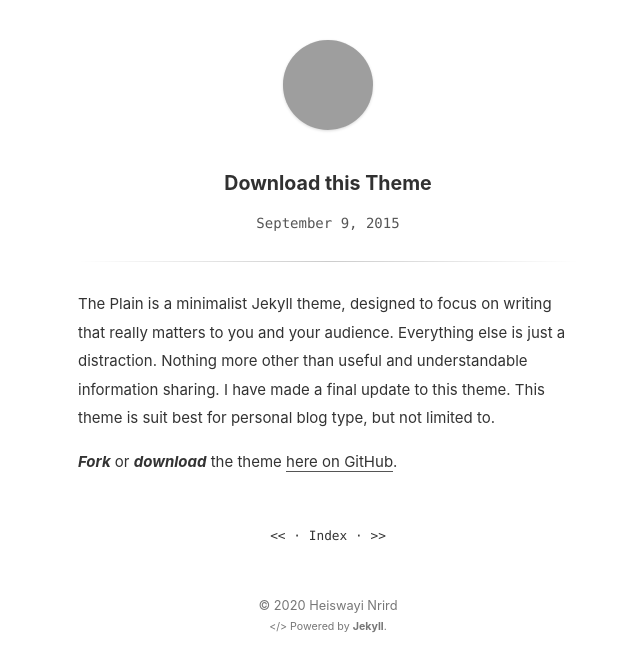
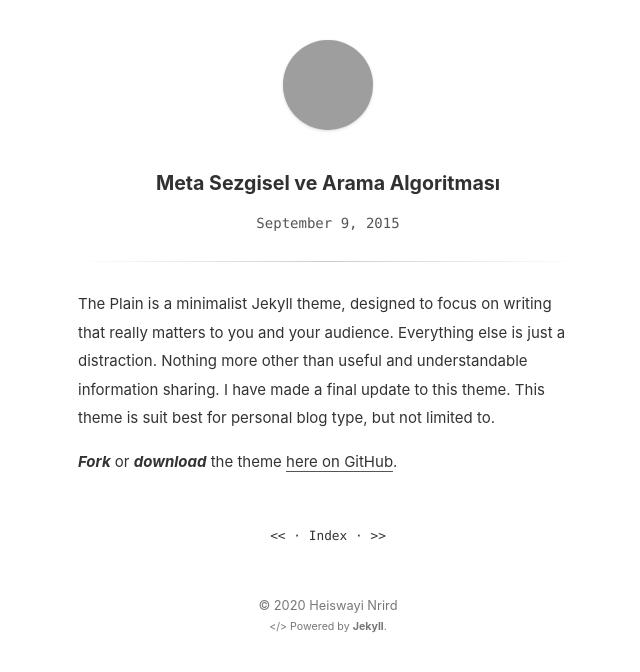
Before and after one commit to tolgagur/tolgagur.github.io, a Jekyll site: the page built from _posts/2015-09-09-download-this-theme.md, in a window 1280 px wide, cut to the strip 0-672 px from the top of the page. Shown: the whole strip, without its empty margins (312-952 px from the left). Built offline with Jekyll 4.4.1, drawn with Linux system fonts in a browser that asks for light colours; grey boxes are pictures that could not be loaded.

Commit message:
Update 2015-09-09-download-this-theme.md

```diff
--- a/_posts/2015-09-09-download-this-theme.md
+++ b/_posts/2015-09-09-download-this-theme.md
@@ -1,5 +1,5 @@
 ---
-title: Download this Theme
+title: Meta Sezgisel ve Arama Algoritması
 updated: 2015-09-09 10:38
 ---
 
```
